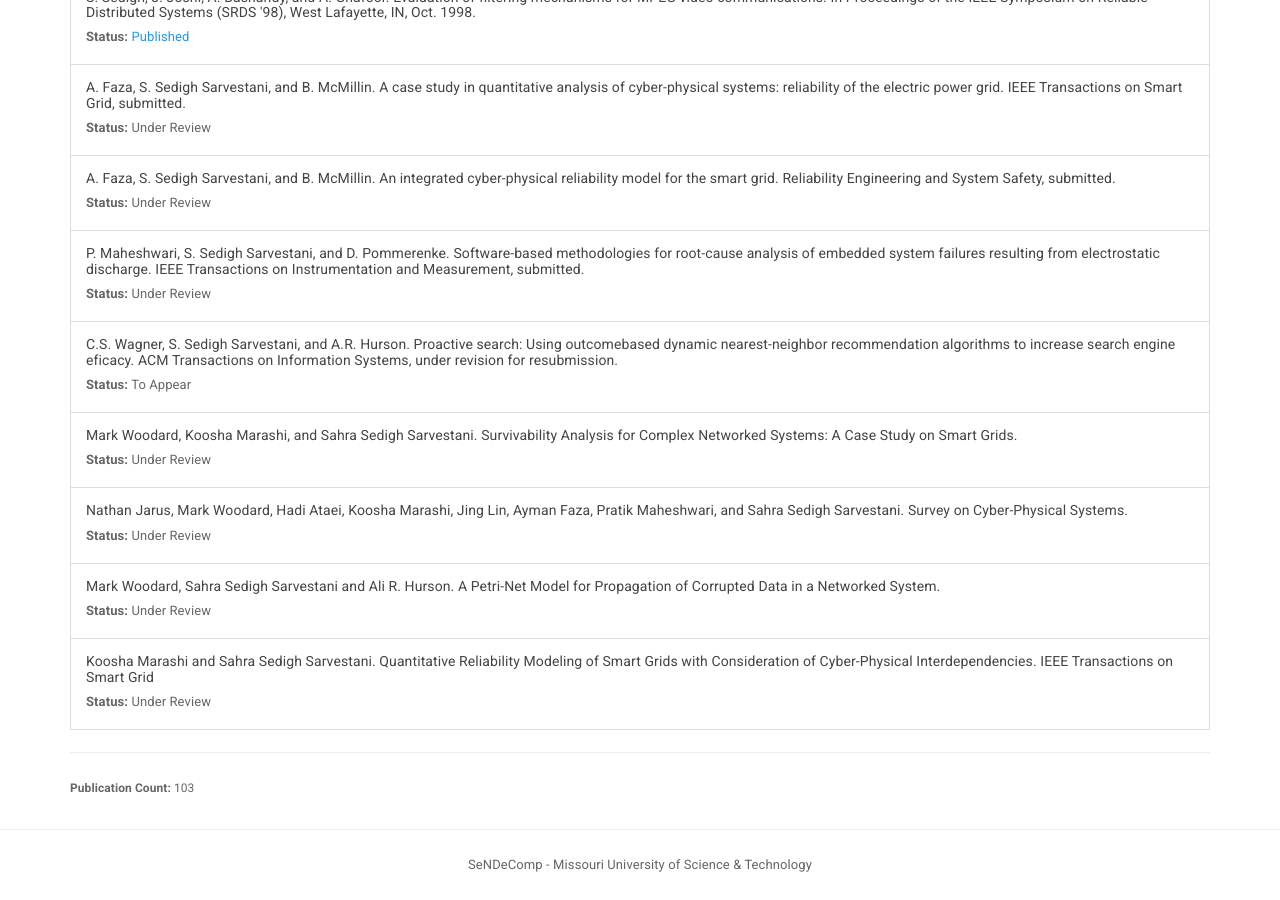
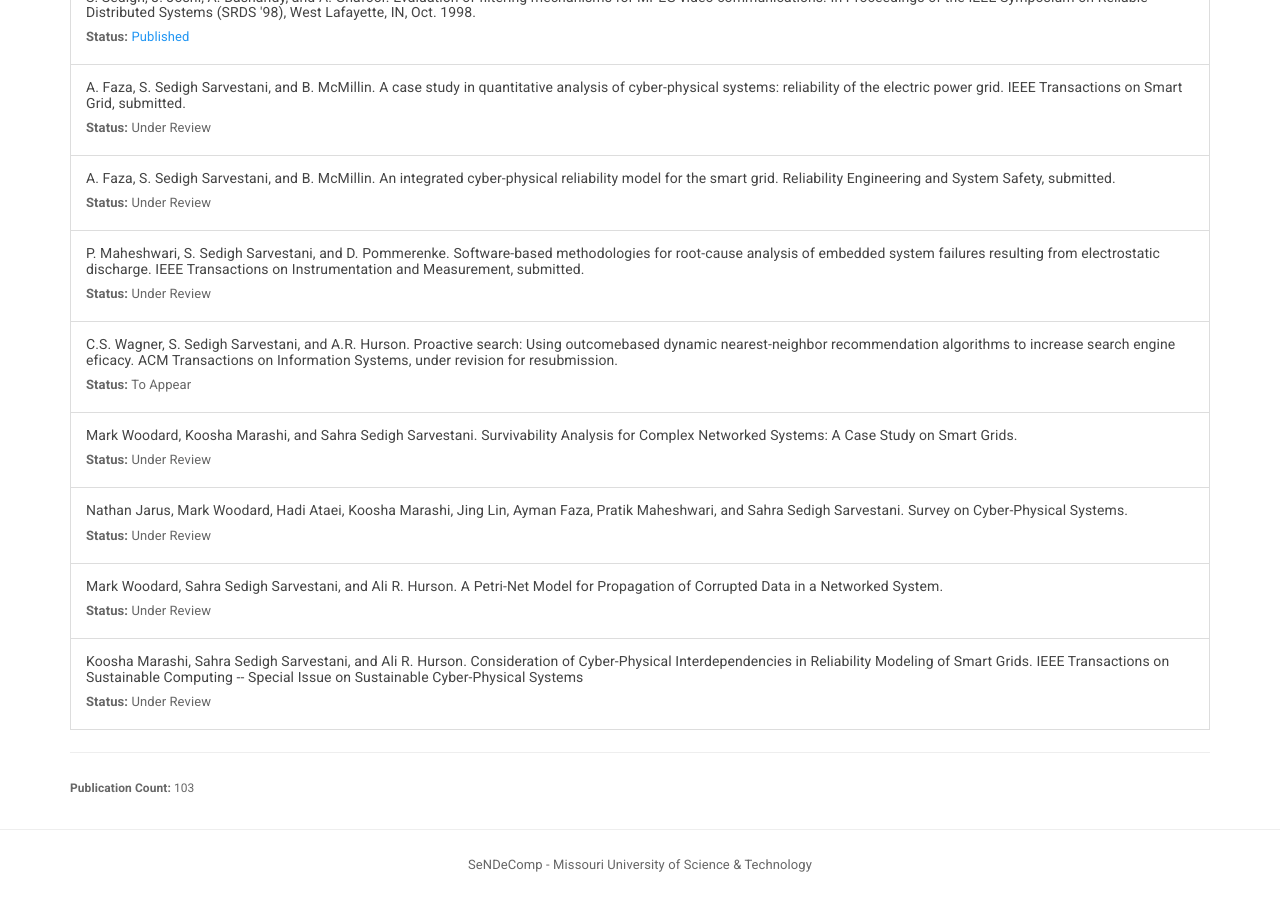
Before and after one commit to sendecomp/sendecomp-website, a Jekyll site: the page built from publications.html, in a window 1280 px wide and 900 px high, scrolled down 8883 px. Built offline with Jekyll 4.4.1, drawn with Linux system fonts in a browser that asks for light colours.

Commit message:
updated citation for koosha's reliability paper

```diff
--- a/_data/publications.yml
+++ b/_data/publications.yml
@@ -28,14 +28,14 @@
 #      - Quotes around the values are optional.
 #      - Non-required attributes with blank values can be ommitted completely.
 
-- citation: "Koosha Marashi and Sahra Sedigh Sarvestani. Quantitative Reliability Modeling of Smart Grids with Consideration of Cyber-Physical Interdependencies. IEEE Transactions on Smart Grid"
+- citation: "Koosha Marashi, Sahra Sedigh Sarvestani, and Ali R. Hurson. Consideration of Cyber-Physical Interdependencies in Reliability Modeling of Smart Grids. IEEE Transactions on Sustainable Computing -- Special Issue on Sustainable Cyber-Physical Systems"
   year:
   status: "Under Review"
   awards:
   area: "cip"
   fulltext:
 
-- citation: "Mark Woodard, Sahra Sedigh Sarvestani and Ali R. Hurson. A Petri-Net Model for Propagation of Corrupted Data in a Networked System."
+- citation: "Mark Woodard, Sahra Sedigh Sarvestani, and Ali R. Hurson. A Petri-Net Model for Propagation of Corrupted Data in a Networked System."
   year:
   status: "Under Review"
   awards:
```
